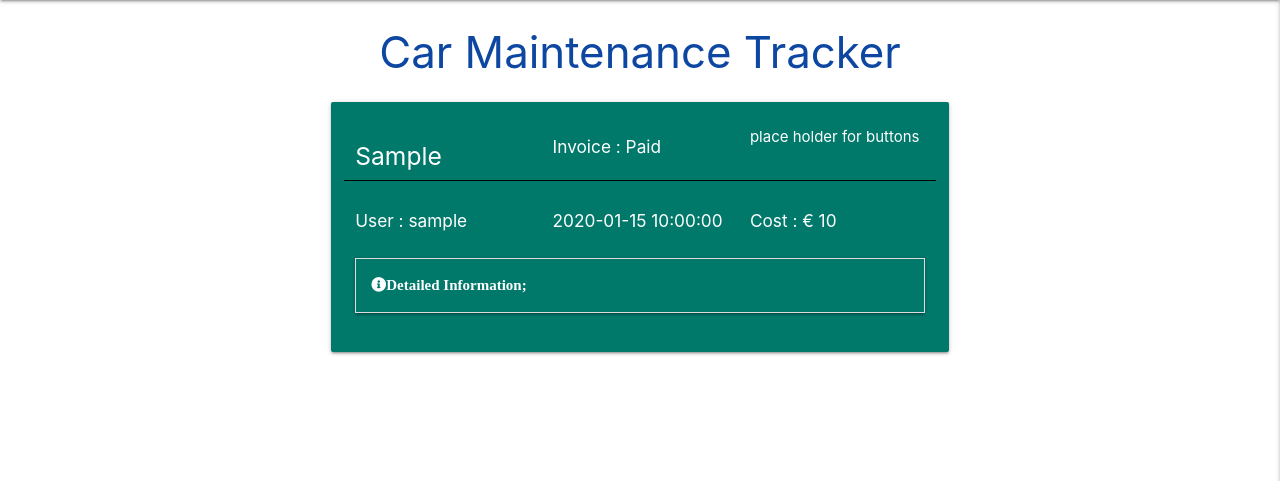
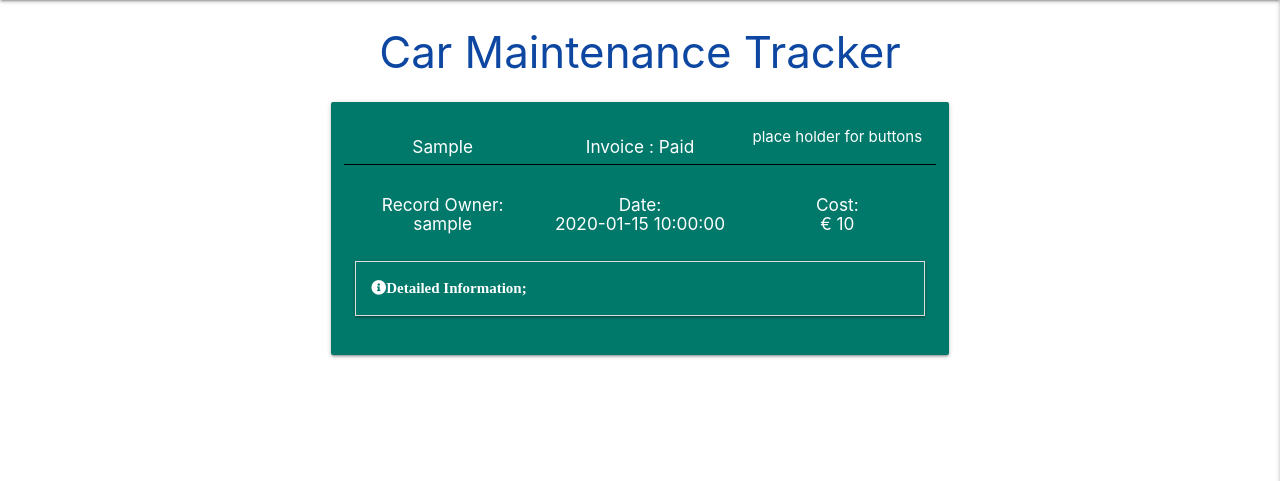
Before and after one commit to 31Amin/car_maintenance_tracker, a Flask app: page / in a window 1280 px wide. Shown: the part 64-545 px from the top of the page. Run offline with Flask 2, Linux system fonts and the light colour scheme; a database or web service that is not in the repository returns one stand-in record (values such as "Sample title"); some libraries are stand-ins or nearby versions.

Commit message:
fixed some formatting, updated indicator for unpaid invoice, red text on teal did not have sufficent contrast. Centred headings and added standar h6 headings to card items

```diff
--- a/templates/tracker.html
+++ b/templates/tracker.html
@@ -9,30 +9,30 @@
                 <div class="card-content white-text">
                     <!-- Header row f box-->
                     <div class="row box_header">
-                        <div class="col m4 s6">
-                            <h5>{{ logs[loop.index0].reg_no }}</h5>
+                        <div class="col m4 s6 center-align">
+                            <h6>{{ logs[loop.index0].reg_no }}</h6>
                         </div>
-                        <div class="col m4 s6">
+                        <div class="col m4 s6 center-align">
                             {% if logs[loop.index0].service_paid == "no" %}
-                            <h6 class="red-text"> Invoice : Unpaid </h6>
+                            <h6 class="red"> Invoice : Unpaid </h6>
                             {% else %}
                             <h6> Invoice : Paid </h6>
                             {% endif %}
                         </div>
-                        <div class="col m4 s12">
+                        <div class="col m4 s12 center-align">
                             <p>place holder for buttons</p>
                         </div>
                     </div>
                     <!-- Secondary row f box-->
                     <div class="row ">
-                        <div class="col m4">
-                            <h6>User : {{ logs[loop.index0].username }}</h6>
+                        <div class="col m4 center-align">
+                            <h6>Record Owner: <br> {{ logs[loop.index0].username }}</h6>
                         </div>
-                        <div class="col m4">
-                            <h6>{{ logs[loop.index0].service_date }}</h6>
+                        <div class="col m4 center-align">
+                            <h6>Date: <br> {{ logs[loop.index0].service_date }}</h6>
                         </div>
-                        <div class="col m4">
-                            <h6>Cost : € {{ logs[loop.index0].service_cost }}</h6>
+                        <div class="col m4 center-align">
+                            <h6>Cost: <br> € {{ logs[loop.index0].service_cost }}</h6>
                         </div>
                     </div>
                     <ul class="collapsible">
```
